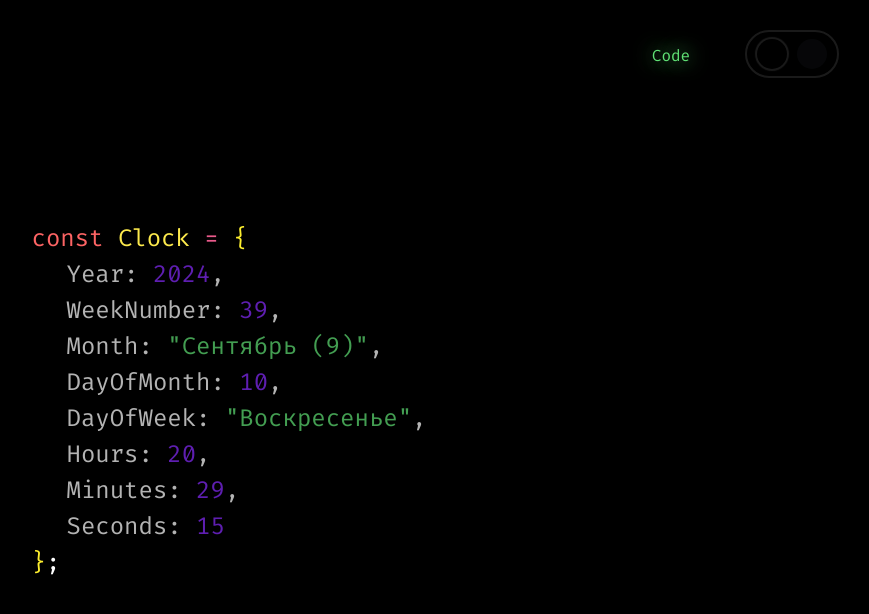
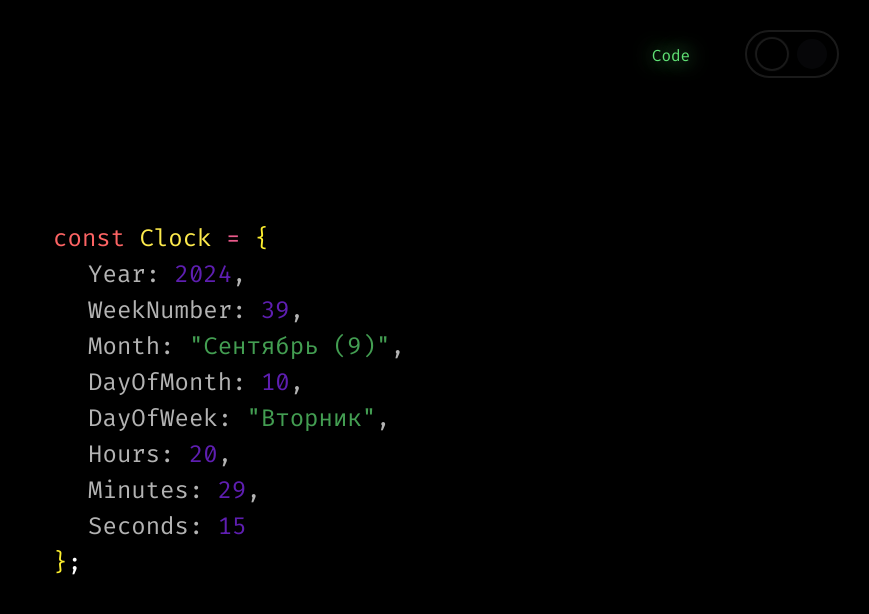
Before and after one commit to UFxx/linux-active-desktop-parody, a JavaScript app: page / in a window 1280 px wide. Shown: the top 614 px of the page, without its empty margins (411-1280 px from the left). Built offline with nearby package versions, Linux system fonts and the light colour scheme.

Commit message:
days of week fix

```diff
--- a/src/App.vue
+++ b/src/App.vue
@@ -16,7 +16,7 @@
 			month: `${months[currentDate.getMonth()]} (${currentDate.getMonth() + 1})`,
 			dayOfMonth: currentDate.getDate(),
 			dayOfWeek:
-				daysOfWeek[currentDate.getDay() - 1 === undefined ? currentDate.getDay() : daysOfWeek.length - 1],
+				daysOfWeek[currentDate.getDay() === 0 ? 6 : currentDate.getDay() - 1],
 			hours: currentDate.getHours(),
 			minutes: currentDate.getMinutes(),
 			seconds: currentDate.getSeconds()
--- a/src/components/Themes.vue
+++ b/src/components/Themes.vue
@@ -37,7 +37,7 @@
 	const isCircleExpanded = ref(false);
 
 	const activeTheme = computed(() => themes.find((theme) => theme.isActive));
-	const colorsNamesFromActiveTheme = computed(() => Object.getOwnPropertyNames(activeTheme.value.colors))
+	const colorsNamesFromActiveTheme = computed(() => Object.getOwnPropertyNames(activeTheme.value.colors));
 	const isActiveThemeIcon = computed(() => (theme) => theme.isActive ? 'active' : '');
 	const isExpanded = computed(() => (isCircleExpanded) => isCircleExpanded ? 'expanded' : '');
 
```
